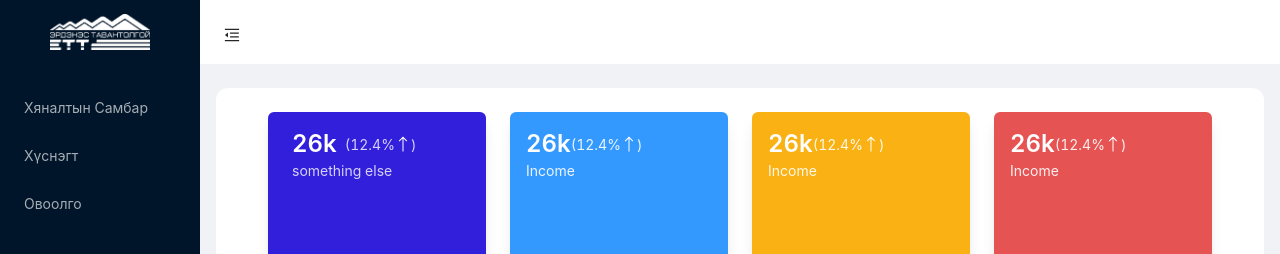
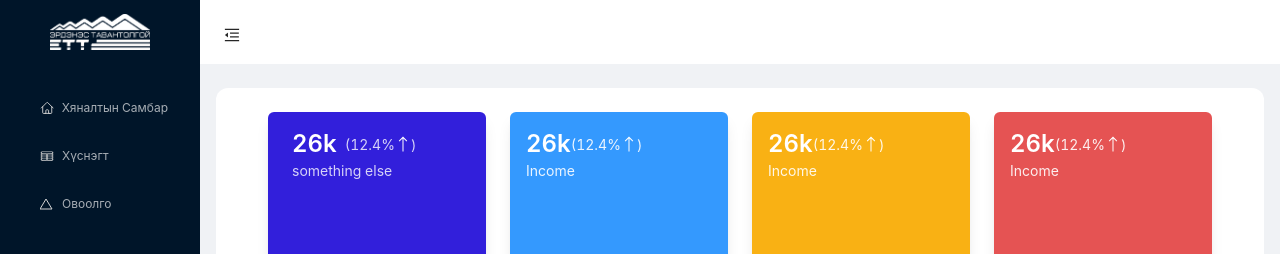
Before and after one commit to HyperDanirio/ett_dashboard, a Next.js app in the folder coal_logistics/: page /table in a window 1280 px wide. Shown: the top 254 px of the page. Built offline with nearby package versions, Linux system fonts and the light colour scheme.

Commit message:
Daniel_Push_07/06/23/1

```diff
--- a/coal_logistics/pages/index.js
+++ b/coal_logistics/pages/index.js
@@ -75,14 +75,14 @@
               href="/table"
               key={2}
             >
-              <div className="w-3.5 h-3.5 flex justify-center items-center">
               <svg
                 fill="none"
-                  stroke="currentColor"
-                  strokeWidth={1.5}
+                stroke="#D3D3D3"
+                strokeWidth="1"
                 viewBox="0 0 24 24"
                 xmlns="http://www.w3.org/2000/svg"
                 aria-hidden="true"
+                class="w-3.5 h-3.5  "
               >
                 <path
                   strokeLinecap="round"
@@ -90,7 +90,7 @@
                   d="M3.375 19.5h17.25m-17.25 0a1.125 1.125 0 01-1.125-1.125M3.375 19.5h7.5c.621 0 1.125-.504 1.125-1.125m-9.75 0V5.625m0 12.75v-1.5c0-.621.504-1.125 1.125-1.125m18.375 2.625V5.625m0 12.75c0 .621-.504 1.125-1.125 1.125m1.125-1.125v-1.5c0-.621-.504-1.125-1.125-1.125m0 3.75h-7.5A1.125 1.125 0 0112 18.375m9.75-12.75c0-.621-.504-1.125-1.125-1.125H3.375c-.621 0-1.125.504-1.125 1.125m19.5 0v1.5c0 .621-.504 1.125-1.125 1.125M2.25 5.625v1.5c0 .621.504 1.125 1.125 1.125m0 0h17.25m-17.25 0h7.5c.621 0 1.125.504 1.125 1.125M3.375 8.25c-.621 0-1.125.504-1.125 1.125v1.5c0 .621.504 1.125 1.125 1.125m17.25-3.75h-7.5c-.621 0-1.125.504-1.125 1.125m8.625-1.125c.621 0 1.125.504 1.125 1.125v1.5c0 .621-.504 1.125-1.125 1.125m-17.25 0h7.5m-7.5 0c-.621 0-1.125.504-1.125 1.125v1.5c0 .621.504 1.125 1.125 1.125M12 10.875v-1.5m0 1.5c0 .621-.504 1.125-1.125 1.125M12 10.875c0 .621.504 1.125 1.125 1.125m-2.25 0c.621 0 1.125.504 1.125 1.125M13.125 12h7.5m-7.5 0c-.621 0-1.125.504-1.125 1.125M20.625 12c.621 0 1.125.504 1.125 1.125v1.5c0 .621-.504 1.125-1.125 1.125m-17.25 0h7.5M12 14.625v-1.5m0 1.5c0 .621-.504 1.125-1.125 1.125M12 14.625c0 .621.504 1.125 1.125 1.125m-2.25 0c.621 0 1.125.504 1.125 1.125m0 1.5v-1.5m0 0c0-.621.504-1.125 1.125-1.125m0 0h7.5"
                 />
               </svg>
-              </div>
+              <div className="w-2"></div>
               Хүснэгт
             </Link>
           </Menu.Item>
--- a/coal_logistics/pages/ovoolgo.js
+++ b/coal_logistics/pages/ovoolgo.js
@@ -99,8 +99,30 @@
             </Link>
           </Menu.Item>
           <Menu.Item>
-            <Link className={collapsed ? "hidden" : ""} href="/" key={2}>
-              Хуудас2
+            <Link
+              className={
+                collapsed ? "hidden" : "flex justify-start items-center text-xs"
+              }
+              href="/table"
+              key={2}
+            >
+              <svg
+                fill="none"
+                stroke="#D3D3D3"
+                strokeWidth="1"
+                viewBox="0 0 24 24"
+                xmlns="http://www.w3.org/2000/svg"
+                aria-hidden="true"
+                class="w-3.5 h-3.5  "
+              >
+                <path
+                  strokeLinecap="round"
+                  strokeLinejoin="round"
+                  d="M3.375 19.5h17.25m-17.25 0a1.125 1.125 0 01-1.125-1.125M3.375 19.5h7.5c.621 0 1.125-.504 1.125-1.125m-9.75 0V5.625m0 12.75v-1.5c0-.621.504-1.125 1.125-1.125m18.375 2.625V5.625m0 12.75c0 .621-.504 1.125-1.125 1.125m1.125-1.125v-1.5c0-.621-.504-1.125-1.125-1.125m0 3.75h-7.5A1.125 1.125 0 0112 18.375m9.75-12.75c0-.621-.504-1.125-1.125-1.125H3.375c-.621 0-1.125.504-1.125 1.125m19.5 0v1.5c0 .621-.504 1.125-1.125 1.125M2.25 5.625v1.5c0 .621.504 1.125 1.125 1.125m0 0h17.25m-17.25 0h7.5c.621 0 1.125.504 1.125 1.125M3.375 8.25c-.621 0-1.125.504-1.125 1.125v1.5c0 .621.504 1.125 1.125 1.125m17.25-3.75h-7.5c-.621 0-1.125.504-1.125 1.125m8.625-1.125c.621 0 1.125.504 1.125 1.125v1.5c0 .621-.504 1.125-1.125 1.125m-17.25 0h7.5m-7.5 0c-.621 0-1.125.504-1.125 1.125v1.5c0 .621.504 1.125 1.125 1.125M12 10.875v-1.5m0 1.5c0 .621-.504 1.125-1.125 1.125M12 10.875c0 .621.504 1.125 1.125 1.125m-2.25 0c.621 0 1.125.504 1.125 1.125M13.125 12h7.5m-7.5 0c-.621 0-1.125.504-1.125 1.125M20.625 12c.621 0 1.125.504 1.125 1.125v1.5c0 .621-.504 1.125-1.125 1.125m-17.25 0h7.5M12 14.625v-1.5m0 1.5c0 .621-.504 1.125-1.125 1.125M12 14.625c0 .621.504 1.125 1.125 1.125m-2.25 0c.621 0 1.125.504 1.125 1.125m0 1.5v-1.5m0 0c0-.621.504-1.125 1.125-1.125m0 0h7.5"
+                />
+              </svg>
+              <div className="w-2"></div>
+              Хүснэгт
             </Link>
           </Menu.Item>
           <Menu.Item>
--- a/coal_logistics/pages/table.js
+++ b/coal_logistics/pages/table.js
@@ -24,7 +24,7 @@
 
   return (
     <Layout>
-      <Sider>
+      <Sider trigger={null} collapsible collapsed={collapsed} className="px-4">
         <div
           className={
             collapsed
@@ -41,17 +41,75 @@
           defaultSelectedKeys={["1"]}
         >
           <Menu.Item>
-            <Link className={collapsed ? "hidden" : ""} href="/" key={1}>
+            <Link
+              className={
+                collapsed ? "hidden" : "flex justify-start items-center text-xs"
+              }
+              href="/"
+              key={1}
+            >
+              <svg
+                xmlns="http://www.w3.org/2000/svg"
+                fill="none"
+                viewBox="0 0 24 24"
+                stroke-width="1.5"
+                stroke="#D3D3D3"
+                class="w-4 h-4"
+              >
+                <path
+                  stroke-linecap="round"
+                  stroke-linejoin="round"
+                  d="M2.25 12l8.954-8.955c.44-.439 1.152-.439 1.591 0L21.75 12M4.5 9.75v10.125c0 .621.504 1.125 1.125 1.125H9.75v-4.875c0-.621.504-1.125 1.125-1.125h2.25c.621 0 1.125.504 1.125 1.125V21h4.125c.621 0 1.125-.504 1.125-1.125V9.75M8.25 21h8.25"
+                />
+              </svg>
+              <div className="w-2"></div>
               Хяналтын Самбар
             </Link>
           </Menu.Item>
           <Menu.Item>
-            <Link className={collapsed ? "hidden" : ""} href="/table" key={2}>
+            <Link
+              className={
+                collapsed ? "hidden" : "flex justify-start items-center text-xs"
+              }
+              href="/table"
+              key={2}
+            >
+              <svg
+                fill="none"
+                stroke="#D3D3D3"
+                strokeWidth="1"
+                viewBox="0 0 24 24"
+                xmlns="http://www.w3.org/2000/svg"
+                aria-hidden="true"
+                class="w-3.5 h-3.5  "
+              >
+                <path
+                  strokeLinecap="round"
+                  strokeLinejoin="round"
+                  d="M3.375 19.5h17.25m-17.25 0a1.125 1.125 0 01-1.125-1.125M3.375 19.5h7.5c.621 0 1.125-.504 1.125-1.125m-9.75 0V5.625m0 12.75v-1.5c0-.621.504-1.125 1.125-1.125m18.375 2.625V5.625m0 12.75c0 .621-.504 1.125-1.125 1.125m1.125-1.125v-1.5c0-.621-.504-1.125-1.125-1.125m0 3.75h-7.5A1.125 1.125 0 0112 18.375m9.75-12.75c0-.621-.504-1.125-1.125-1.125H3.375c-.621 0-1.125.504-1.125 1.125m19.5 0v1.5c0 .621-.504 1.125-1.125 1.125M2.25 5.625v1.5c0 .621.504 1.125 1.125 1.125m0 0h17.25m-17.25 0h7.5c.621 0 1.125.504 1.125 1.125M3.375 8.25c-.621 0-1.125.504-1.125 1.125v1.5c0 .621.504 1.125 1.125 1.125m17.25-3.75h-7.5c-.621 0-1.125.504-1.125 1.125m8.625-1.125c.621 0 1.125.504 1.125 1.125v1.5c0 .621-.504 1.125-1.125 1.125m-17.25 0h7.5m-7.5 0c-.621 0-1.125.504-1.125 1.125v1.5c0 .621.504 1.125 1.125 1.125M12 10.875v-1.5m0 1.5c0 .621-.504 1.125-1.125 1.125M12 10.875c0 .621.504 1.125 1.125 1.125m-2.25 0c.621 0 1.125.504 1.125 1.125M13.125 12h7.5m-7.5 0c-.621 0-1.125.504-1.125 1.125M20.625 12c.621 0 1.125.504 1.125 1.125v1.5c0 .621-.504 1.125-1.125 1.125m-17.25 0h7.5M12 14.625v-1.5m0 1.5c0 .621-.504 1.125-1.125 1.125M12 14.625c0 .621.504 1.125 1.125 1.125m-2.25 0c.621 0 1.125.504 1.125 1.125m0 1.5v-1.5m0 0c0-.621.504-1.125 1.125-1.125m0 0h7.5"
+                />
+              </svg>
+              <div className="w-2"></div>
               Хүснэгт
             </Link>
           </Menu.Item>
           <Menu.Item>
-            <Link className={collapsed ? "hidden" : ""} href="/ovoolgo" key={3}>
+            <Link
+              className={
+                collapsed ? "hidden" : "flex justify-start items-center text-xs"
+              }
+              href="/ovoolgo"
+              key={3}
+            >
+              <div class="w-3.5 h-3.5 flex justify-center items-center">
+                <svg class="w-full h-full flex justify-center items-center">
+                  <polygon
+                    points="6,2 0,12 12,12"
+                    class=" stroke-[#D3D3D3] stroke-1.5 fill-none"
+                  />
+                </svg>
+              </div>
+              <div className="w-2"></div>
               Овоолго
             </Link>
           </Menu.Item>
```
Lines whose indentation alone changed are shown as unchanged.
